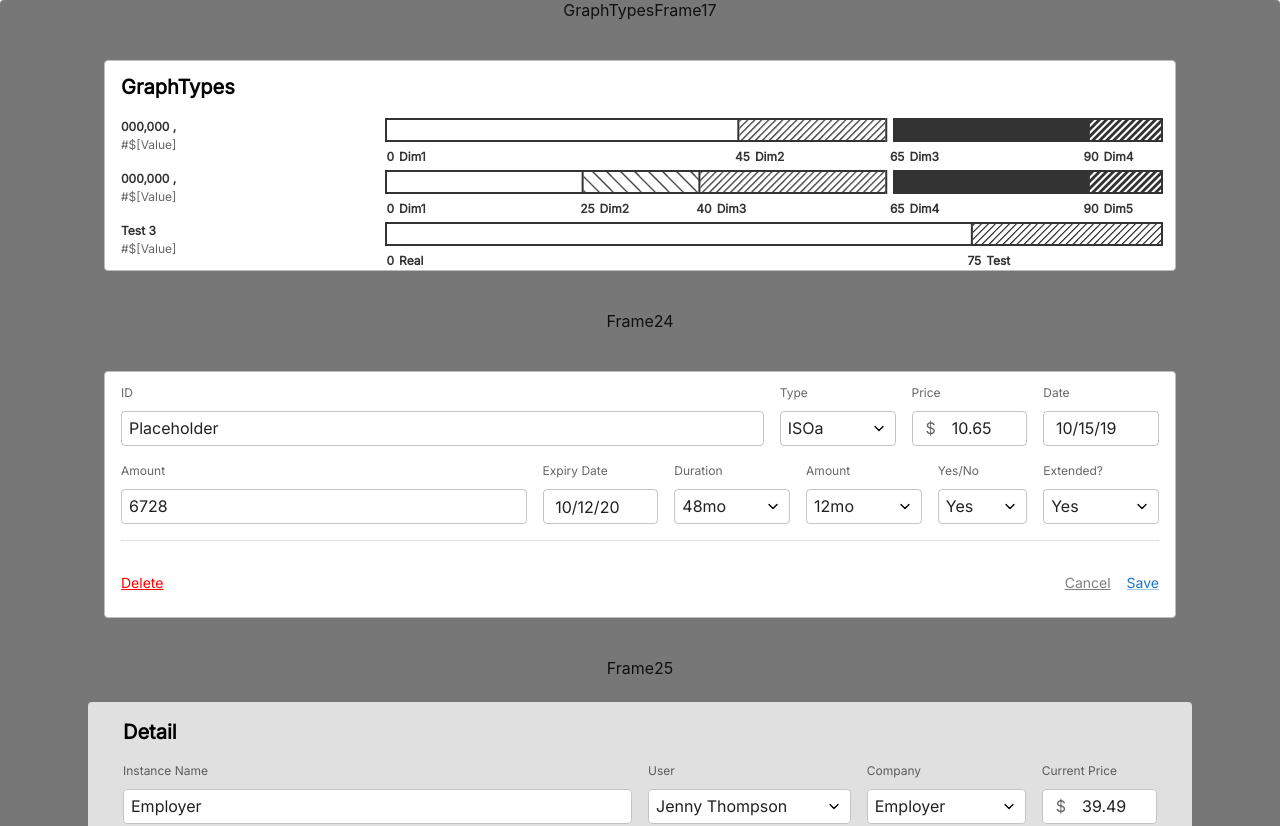
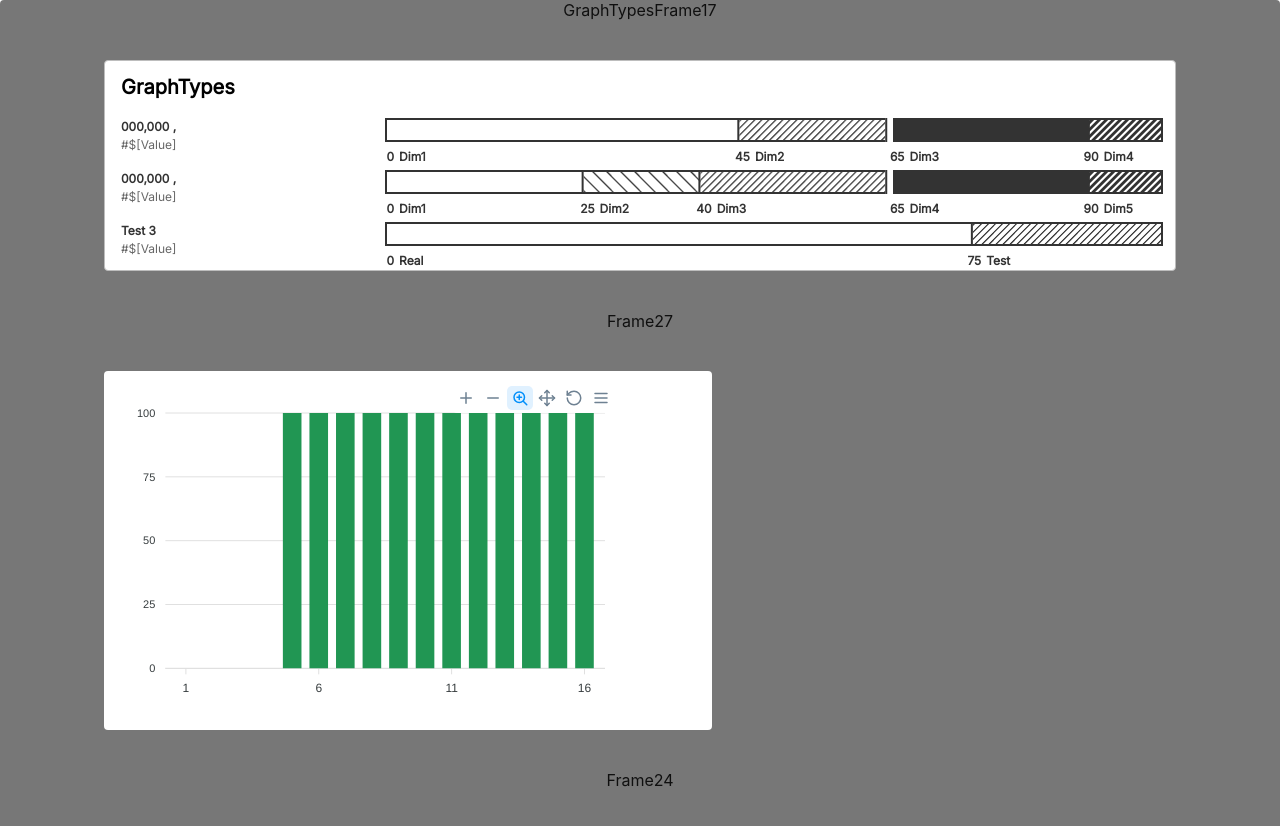
Before and after one commit to sriet/React-classic-components, a React (Create React App) app: page / in a window 1280 px wide. Shown: the top 826 px of the page. Built offline with nearby package versions, Linux system fonts and the light colour scheme.

Commit message:
apexchart import

```diff
--- a/src/App.css
+++ b/src/App.css
@@ -37,36 +37,9 @@
   }
 }
 
-/* Guage */
-.circle-front {
-  stroke-dasharray: 120;
-  stroke: #333;
-  stroke-width: 5.5px;
-  transform: translate(2px, 5px) rotate(148deg);
-  transform-origin: center;
-}
-
-.circle-back {
-  stroke-dasharray: 120;
-  stroke-dashoffset: 39;
-  stroke: rgba(255, 255, 255, 0.2);
-  transform: translate(2px, 5px) rotate(148deg);
-  stroke-width: 5;
-  transform-origin: center;
-}
-
-.circle-oblique {
-  stroke-dasharray: 120;
-  /* stroke: #333; */
-  stroke-linejoin: round;
-
-  stroke-width: 4.5px;
-  transform: translate(2px, 5px) rotate(148deg);
-  transform-origin: center;
-}
 
 
-
+/* Custom Gauge */
 .gauge-font {
   font-size: 12px;
   font-weight: 700;
@@ -78,7 +51,12 @@
  width: 100%;
 }
 
+/* Custom Datepicker */
 .dateStyle fieldset {
   border: none !important;
+}
 
+/* Custom BarChart */
+.apexcharts-legend-series {
+  display: none;
 }
--- a/src/App.js
+++ b/src/App.js
@@ -44,6 +44,8 @@ function MyApp() {
     >
       GraphTypesFrame17
       <GraphTypes />
+      Frame27
+      <BarChart />
       Frame24
       <AddPlan
         {...{
@@ -241,8 +243,6 @@ function MyApp() {
           ],
         }}
       />
-      Frame27
-      <BarChart />
     </Box>
   );
 }
--- a/src/components/BarChart/index.js
+++ b/src/components/BarChart/index.js
@@ -1,6 +1,8 @@
 import * as React from "react";
 import { makeStyles } from "@mui/styles";
 import { Container } from "@mui/material";
+import Chart from "react-apexcharts";
+
 import { BoxPanel } from "./../commons/styledComponents/index";
 
 const useStyles = makeStyles({});
@@ -8,10 +10,102 @@ const useStyles = makeStyles({});
 const BarChart = () => {
   const classes = useStyles();
 
+  const options = {
+    chart: {
+      type: "bar",
+      height: 350,
+      stacked: true,
+      stackType: "100%",
+    },
+    responsive: [
+      {
+        breakpoint: 480,
+        options: {
+          legend: {
+            position: "bottom",
+            offsetX: -10,
+            offsetY: 0,
+          },
+        },
+      },
+    ],
+    xaxis: {
+      categories: [
+        "2011 Q1",
+        "2011 Q2",
+        "2011 Q3",
+        "2011 Q4",
+        "2012 Q1",
+        "2012 Q2",
+        "2012 Q3",
+        "2012 Q4",
+      ],
+    },
+    fill: {
+      opacity: 1,
+    },
+    legend: {
+      position: "right",
+      offsetX: 0,
+      offsetY: 50,
+    },
+    colors: [
+      function ({ value, seriesIndex, w }) {
+        if (value < 3000) {
+          return "#219653";
+        } else {
+          return "#E0E0E0";
+        }
+      },
+      function ({ value, seriesIndex, w }) {
+        if (value < 6728) {
+          return "#333";
+        } else {
+          return "#D9534F";
+        }
+      },
+    ],
+    dataLabels: {
+      enabled: false,
+    },
+
+    yaxis: {
+      min: 0,
+      max: 6728,
+      tickAmount: 4,
+    },
+    xaxis: {
+      labels: {
+        datetimeFormatter: {
+          year: "yyyy",
+          month: "MMM 'yy",
+          day: "dd MMM",
+          hour: "HH:mm",
+        },
+      },
+    },
+  };
+
+  const series = [
+    {
+      name: "series-1",
+      data: [
+        0, 0, 0, 0, 1682, 2200, 2668, 3102, 3364, 3698, 3956, 4065, 5046, 5532,
+        5958, 6728,
+      ],
+    },
+  ];
+
   return (
     <Container>
       <BoxPanel width="50%" sx={{ border: 0 }}>
-        iddld
+        <Chart
+          options={options}
+          series={series}
+          type="bar"
+          width={500}
+          height={320}
+        />
       </BoxPanel>
     </Container>
   );
--- a/src/components/Sale/index.js
+++ b/src/components/Sale/index.js
@@ -16,7 +16,6 @@ import {
   Table,
   Button,
 } from "@mui/material";
-import clsx from "clsx";
 import moment from "moment";
 
 import { SelectIcon } from "../commons/icon/multipleIcons";
```
